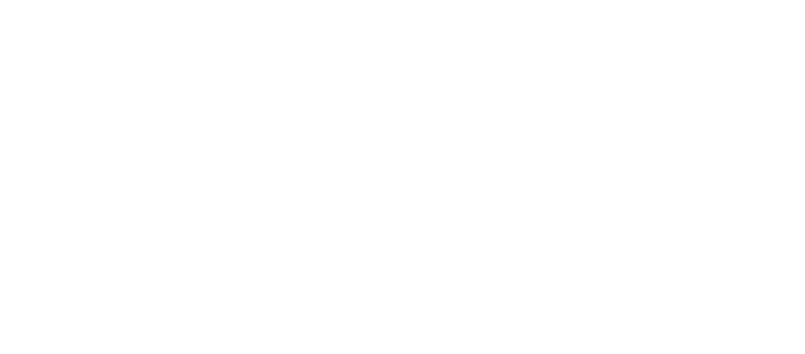
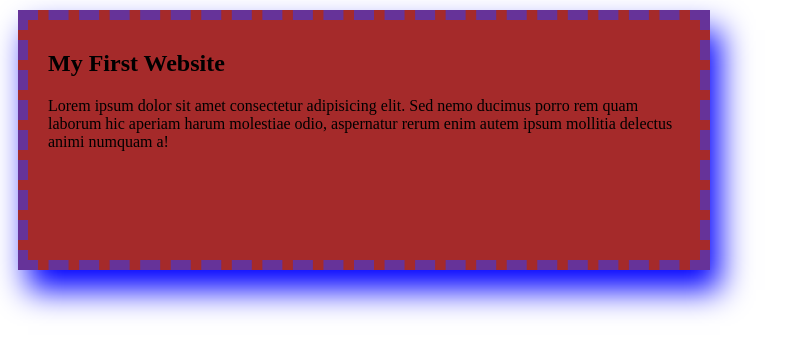
Before and after one commit to hossen0123/my-second-github-repo, a plain HTML site: page index.html in a window 1280 px wide. Shown: the whole page, without its empty margins (0-805 px from the left). Drawn offline with Linux system fonts and the light colour scheme.

Commit message:
my second extrnal blog repo

```diff
--- a/index.html
+++ b/index.html
@@ -4,8 +4,12 @@
     <meta charset="UTF-8">
     <meta name="viewport" content="width=device-width, initial-scale=1.0">
     <title>My Second Extrnal Repo</title>
+    <link rel="stylesheet" href="style/blog.css">
 </head>
 <body>
-
+    <div>
+        <h2>My First Website</h2>
+        <p>Lorem ipsum dolor sit amet consectetur adipisicing elit. Sed nemo ducimus porro rem quam laborum hic aperiam harum molestiae odio, aspernatur rerum enim autem ipsum mollitia delectus animi numquam a!</p>
+    </div>
 </body>
 </html>
--- /dev/null
+++ b/style/blog.css
@@ -0,0 +1,9 @@
+div{
+   background-color: brown;
+   border: 10px dashed rebeccapurple;
+   padding: 10px 20px 30px;
+   margin: 10px;
+   width: 50%;
+   height: 200px;
+   box-shadow: 10px 20px 30px blue;
+}
```
